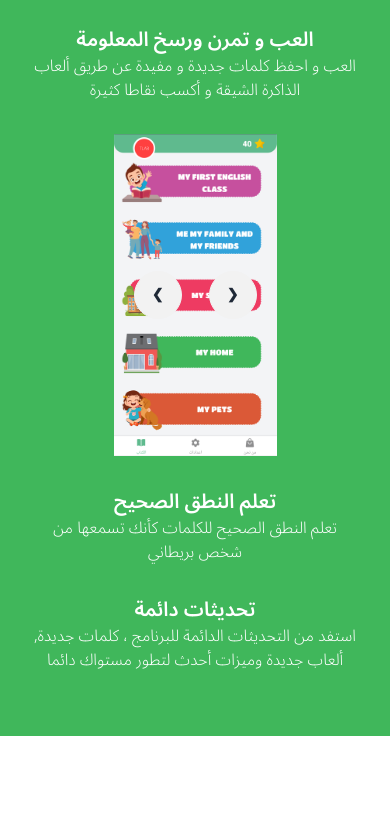
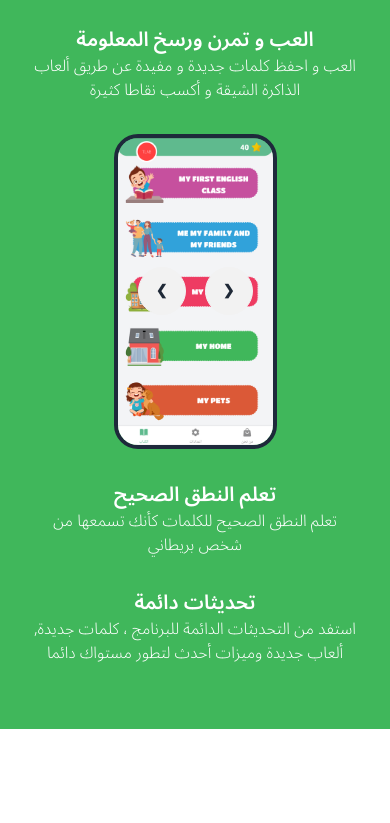
Before and after one commit to mhannibal/englishdz-landing, a website: page src/index.html in a window 390 px wide. Shown: the part 1620-2443 px from the top of the page. Drawn offline with Linux system fonts and the light colour scheme.

Commit message:
add border an radius to phone mokup

```diff
--- a/src/index.html
+++ b/src/index.html
@@ -141,30 +141,30 @@
             <video class="w-2/3" style="border-radius: 44px;" src="./media/rendred2.mov" autoplay loop></video>
         </div> -->
         <div class="flex justify-center items-center md:w-1/2">
-            <div class="carousel w-2/4">
+            <div class="carousel w-2/4 rounded-3xl border-4 border-slate-800">
                 <div id="slide1" class="carousel-item relative w-full ">
-                  <img src="./media/app/screen1.png" class="w-full" />
+                  <img src="./media/app/screen1.png" alt="longli app home screen" class="w-full" />
                   <div class="absolute flex justify-between transform -translate-y-1/2 left-5 right-5 top-1/2">
                     <a href="#slide4" class="btn btn-circle">❮</a>
                     <a href="#slide2" class="btn btn-circle">❯</a>
                   </div>
                 </div>
                 <div id="slide2" class="carousel-item relative w-full">
-                  <img src="./media/app/screen2.png" class="w-full" />
+                  <img src="./media/app/screen2.png" alt="longli app activity screen" class="w-full" />
                   <div class="absolute flex justify-between transform -translate-y-1/2 left-5 right-5 top-1/2">
                     <a href="#slide1" class="btn btn-circle">❮</a>
                     <a href="#slide3" class="btn btn-circle">❯</a>
                   </div>
                 </div>
                 <div id="slide3" class="carousel-item relative w-full">
-                  <img src="./media/app/screen3.png" class="w-full" />
+                  <img src="./media/app/screen3.png" alt="longli app another activity screen" class="w-full" />
                   <div class="absolute flex justify-between transform -translate-y-1/2 left-5 right-5 top-1/2">
                     <a href="#slide2" class="btn btn-circle">❮</a>
                     <a href="#slide4" class="btn btn-circle">❯</a>
                   </div>
                 </div>
                 <div id="slide4" class="carousel-item relative w-full">
-                  <img src="./media/app/screen4.png" class="w-full" />
+                  <img src="./media/app/screen4.png" alt="longli app quiz activity screen" class="w-full" />
                   <div class="absolute flex justify-between transform -translate-y-1/2 left-5 right-5 top-1/2">
                     <a href="#slide3" class="btn btn-circle">❮</a>
                     <a href="#slide1" class="btn btn-circle">❯</a>
```
Also changed, not shown: src/style.css.
